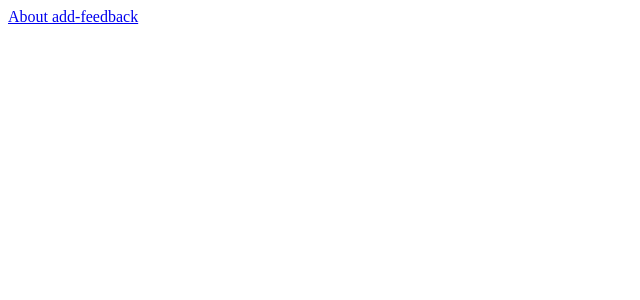
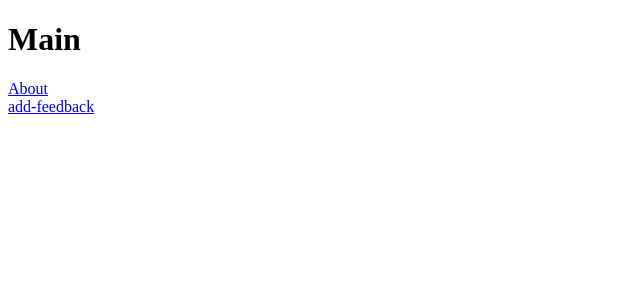
Before and after one commit to pokiza1228/reactjs, a React (Create React App) app: page / in a window 1280 px wide. Shown: the top 300 px of the page, without its empty margins (0-640 px from the left). Built offline with nearby package versions, Linux system fonts and the light colour scheme.

Commit message:
payjlarga o'tish

```diff
--- a/src/components/add-modal/add-modal.css
+++ /dev/null
@@ -1 +0,0 @@
-/* No CSS *//*# sourceMappingURL=add-modal.css.map */
--- a/src/screns/about/about.js
+++ b/src/screns/about/about.js
@@ -7,6 +7,8 @@ const About = () => {
             About
         </h1>
         <Link to="/" >mainga borish</Link>
+        <br/>
+        <Link to="/add-feedback">add-feedback</Link>
         </>
 
     )
--- a/src/screns/add-feedback/add-feedback.js
+++ b/src/screns/add-feedback/add-feedback.js
@@ -3,6 +3,8 @@ import { Link } from "react-router-dom"
 const Feedback = () => {
     return (
         <>
+        <Link to="/about">About</Link>
+        <br/>
          <h1>
             Add Feedback
         </h1>
--- a/src/screns/main/main.js
+++ b/src/screns/main/main.js
@@ -1,9 +1,13 @@
 import { Link } from "react-router-dom"
+
 const Main = () => {
     return (
         <>
-        <Link to="about"> About </Link>
-        <Link to="add-feedback"> add-feedback</Link>
+        <h1>
+            Main
+        </h1>
+            <Link to="/about">About</Link><br/>
+            <Link to="/add-feedback">add-feedback</Link>
         </>
     )
 }
```
Also changed, not shown: src/components/add-modal/add-modal.js (deleted), src/components/add-modal/add-modal.scss (deleted), src/screns/edit-modal/edit-modal.css (renamed from src/components/edit-modal/edit-modal.css), src/screns/edit-modal/edit-modal.js (added), src/screns/edit-modal/edit-modal.scss (added), 2 other files (tests, documents, lock files or other folders).
